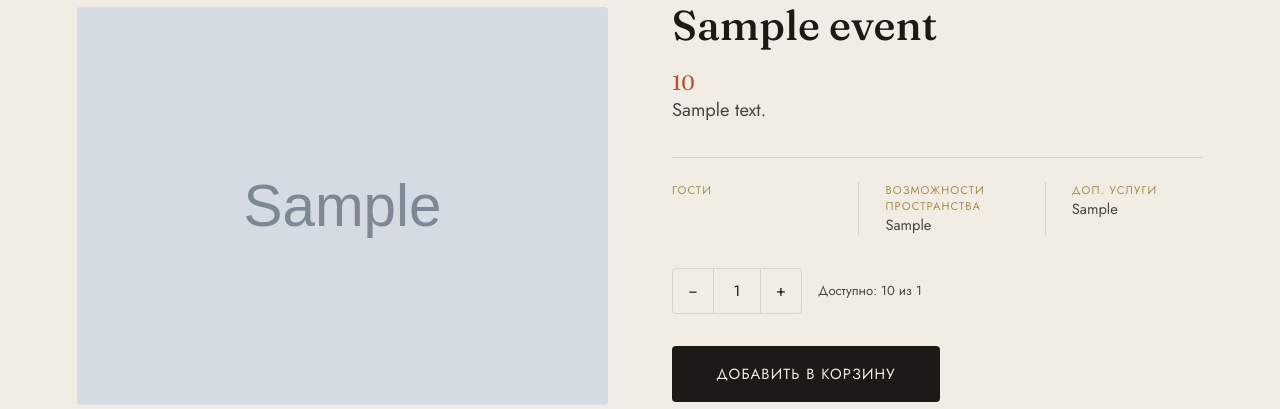
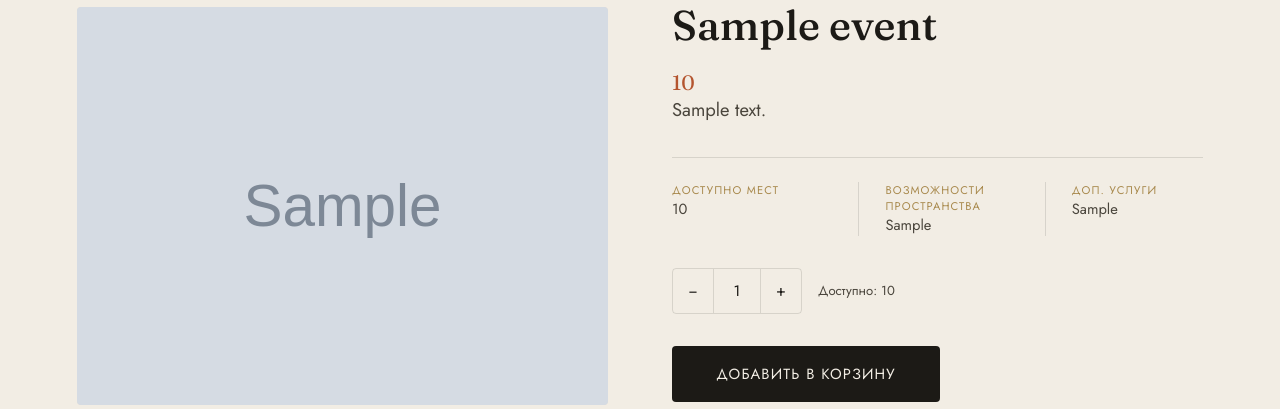
Before and after one commit to amirsaidovakmal7-sudo/meros_galery, a Django app: page /events/1 in a window 1280 px wide. Shown: the part 959-1368 px from the top of the page. Run offline with Django 5.2, Linux system fonts and the light colour scheme; tables that the repository leaves empty hold one stand-in row (values such as "Sample post"); grey boxes marked "Sample" are stand-in pictures.

Commit message:
updating models

```diff
--- a/app/models.py
+++ b/app/models.py
@@ -32,7 +32,6 @@ class Masterclasses(models.Model):
     desc = models.TextField('Описание')
     price = models.IntegerField('Цена')
     allowed_amount = models.IntegerField(default=0, verbose_name='Доступно мест')
-    max_allowed = models.IntegerField(default=0, verbose_name='Максимум мест для гостей')
     my_order = models.PositiveIntegerField(
         default=0,
         blank=False,
@@ -75,7 +74,6 @@ class Events(models.Model):
     photo_of_event = models.ImageField(upload_to='media', verbose_name='Фото ивента')
     desc = models.TextField('Описание')
     allowed_amount = models.IntegerField(default=0, verbose_name='Доступно мест')
-    max_allowed = models.IntegerField(default=0, verbose_name='Максимум мест для гостей')
     place_abilities = models.TextField('Возмонжости пространства')
     extra_service = models.TextField(null=True, verbose_name='Доп услуги')
     price = models.IntegerField(verbose_name='Цена за место', default=0)
@@ -112,12 +110,12 @@ class ProductCategory(models.Model):
 
 class Products(models.Model):
     name = models.CharField(max_length=256, verbose_name='Название (Retail Product)')
-    photo1 = models.ImageField(upload_to='media', verbose_name='Фото 1', null=True)
-    photo2 = models.ImageField(upload_to='media', verbose_name='Фото 2', null=True)
-    photo3 = models.ImageField(upload_to='media', verbose_name='Фото 3', null=True)
-    photo4 = models.ImageField(upload_to='media', verbose_name='Фото 4', null=True)
-    photo5 = models.ImageField(upload_to='media', verbose_name='Фото 5', null=True)
-    photo6 = models.ImageField(upload_to='media', verbose_name='Фото 6', null=True)
+    photo1 = models.ImageField(upload_to='media', verbose_name='Фото 1', blank=True, null=True)
+    photo2 = models.ImageField(upload_to='media', verbose_name='Фото 2', blank=True, null=True)
+    photo3 = models.ImageField(upload_to='media', verbose_name='Фото 3', blank=True, null=True)
+    photo4 = models.ImageField(upload_to='media', verbose_name='Фото 4', blank=True, null=True)
+    photo5 = models.ImageField(upload_to='media', verbose_name='Фото 5', blank=True, null=True)
+    photo6 = models.ImageField(upload_to='media', verbose_name='Фото 6', blank=True, null=True)
     price = models.CharField(max_length=128, verbose_name='Цена')
     allowed_amount = models.IntegerField(default=0, verbose_name='Доступно продуктов')
     desc = models.TextField('Описание продукта')
--- a/app/templates/event.html
+++ b/app/templates/event.html
@@ -1056,8 +1056,8 @@
 
           <div class="event-facts">
             <div class="event-fact">
-              <p class="event-fact-label">Гости</p>
-              <p class="event-fact-value">{{ event.amount_of_guests }}</p>
+              <p class="event-fact-label">Доступно мест</p>
+              <p class="event-fact-value">{{ event.allowed_amount }}</p>
             </div>
             <div class="event-fact">
               <p class="event-fact-label">Возможности пространства</p>
@@ -1080,7 +1080,7 @@
                 <input type="number" name="user_count" class="qty-input" value="1" min="1" max="{{ event.allowed_amount }}" inputmode="numeric">
                 <button type="button" class="qty-btn qty-plus" aria-label="Увеличить количество">+</button>
               </div>
-              <span class="qty-stock">Доступно: {{ event.allowed_amount }} из {{ event.max_allowed }}</span>
+              <span class="qty-stock">Доступно: {{ event.allowed_amount }}</span>
             </div>
             <button type="submit" class="form-submit product-detail-cta">Добавить в корзину</button>
           </form>
--- a/app/templates/events.html
+++ b/app/templates/events.html
@@ -1101,7 +1101,7 @@
           <div class="story-columns">
             <p class="body">{{ e.desc }}</p>
             <p class="body">
-              Гости: {{ e.amount_of_guests }}<br>
+              Доступно мест: {{ e.allowed_amount }}<br>
               Возможности пространства: {{ e.place_abilities }}
               {% if e.extra_service %}<br>Доп. услуги: {{ e.extra_service }}{% endif %}
             </p>
--- a/app/templates/masterclass.html
+++ b/app/templates/masterclass.html
@@ -1061,7 +1061,7 @@
             </div>
             <div class="event-fact">
               <p class="event-fact-label">Мест</p>
-              <p class="event-fact-value">{% if masterclass.place %}{{ masterclass.place }}{% else %}{{ masterclass.max_allowed }}{% endif %}</p>
+              <p class="event-fact-value">{% if masterclass.place %}{{ masterclass.place }}{% else %}{{ masterclass.allowed_amount }}{% endif %}</p>
             </div>
           </div>
 
@@ -1074,7 +1074,7 @@
                 <input type="number" name="user_count" class="qty-input" value="1" min="1" max="{{ masterclass.allowed_amount }}" inputmode="numeric">
                 <button type="button" class="qty-btn qty-plus" aria-label="Увеличить количество">+</button>
               </div>
-              <span class="qty-stock">Доступно: {{ masterclass.allowed_amount }} из {{ masterclass.max_allowed }}</span>
+              <span class="qty-stock">Доступно: {{ masterclass.allowed_amount }}</span>
             </div>
             <button type="submit" class="form-submit product-detail-cta">Добавить в корзину</button>
           </form>
--- a/app/views.py
+++ b/app/views.py
@@ -103,7 +103,7 @@ def add_to_cart_product(request, pk):
             user_cart_product.save()
             return redirect(f'shop/product/{pk}')
         else:
-            if 1 <= user_count <= user_product.max_allowed:
+            if 1 <= user_count <= user_product.allowed_amount:
                 Cart.objects.create(session_key=session_key, user_product=user_product, user_amount=user_count).save()
                 return redirect(f'shop/product/{pk}')
             return redirect(f'shop/product/{pk}')
@@ -121,7 +121,7 @@ def add_to_cart_event(request, pk):
             user_cart_event.save()
             return redirect(f'events/{pk}')
         else:
-            if 1 <= user_count <= user_event.max_allowed:
+            if 1 <= user_count <= user_event.allowed_amount:
                 Cart.objects.create(session_key=session_key, user_event=user_event, user_amount=user_count).save()
                 return redirect(f'events/{pk}')
             return redirect(f'events/{pk}')
@@ -139,7 +139,7 @@ def add_to_cart_masterclass(request, pk):
             user_cart_masterclass.save()
             return redirect(f'shop/masterclass/{pk}')
         else:
-            if 1 <= user_count <= user_masterclass.max_allowed:
+            if 1 <= user_count <= user_masterclass.allowed_amount:
                 Cart.objects.create(session_key=session_key, user_masterclass=user_masterclass, user_amount=user_count).save()
                 return redirect(f'events/masterclass/{pk}')
             return redirect(f'events/masterclass/{pk}')
```
Also changed, not shown: app/migrations/0017_alter_products_photo1_alter_products_photo2_and_more.py (added), app/migrations/0018_rename_allowed_amount_products_max_allowed.py (added), app/migrations/0019_remove_events_max_allowed_and_more.py (added), app/migrations/0020_rename_max_allowed_products_allowed_amount.py (added).
